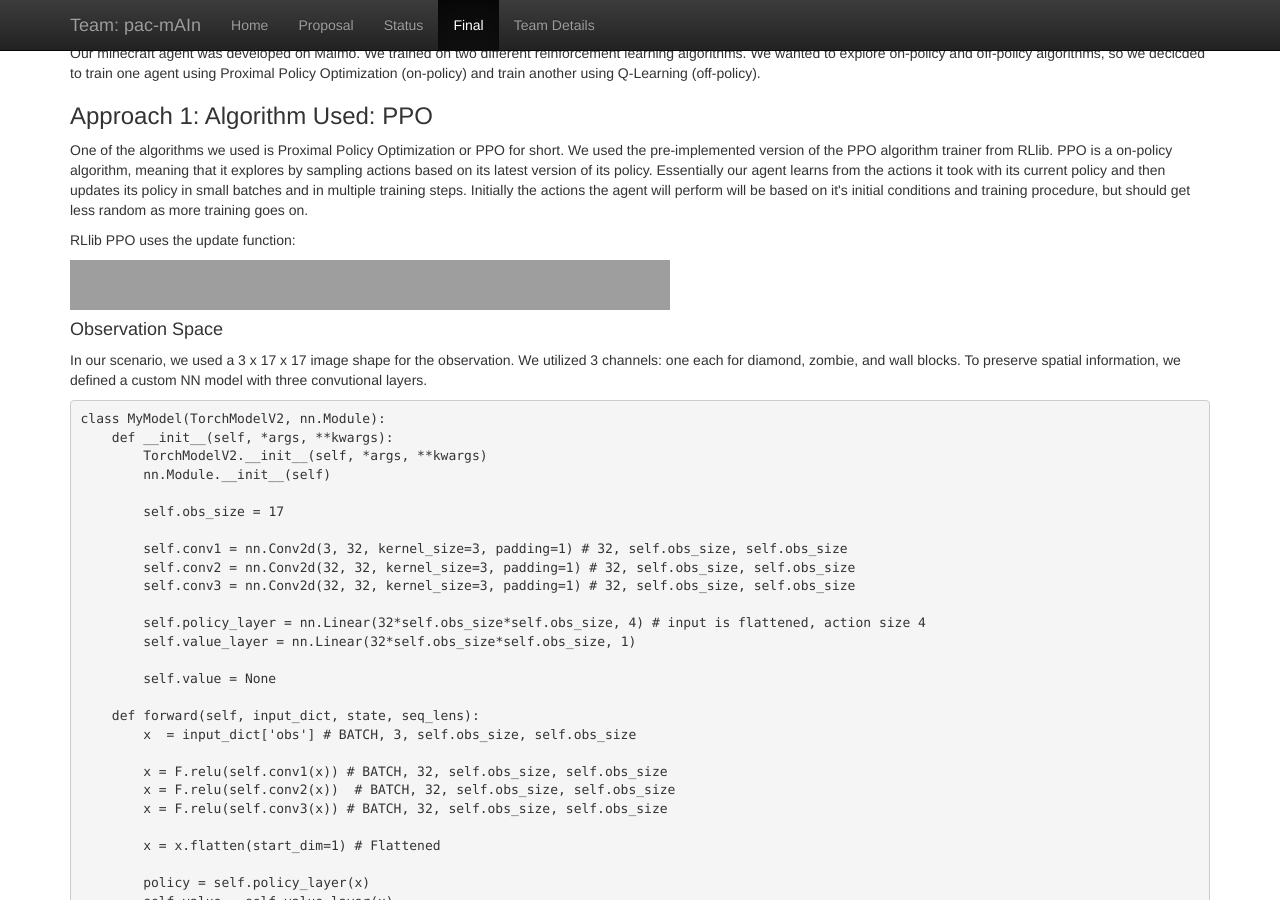
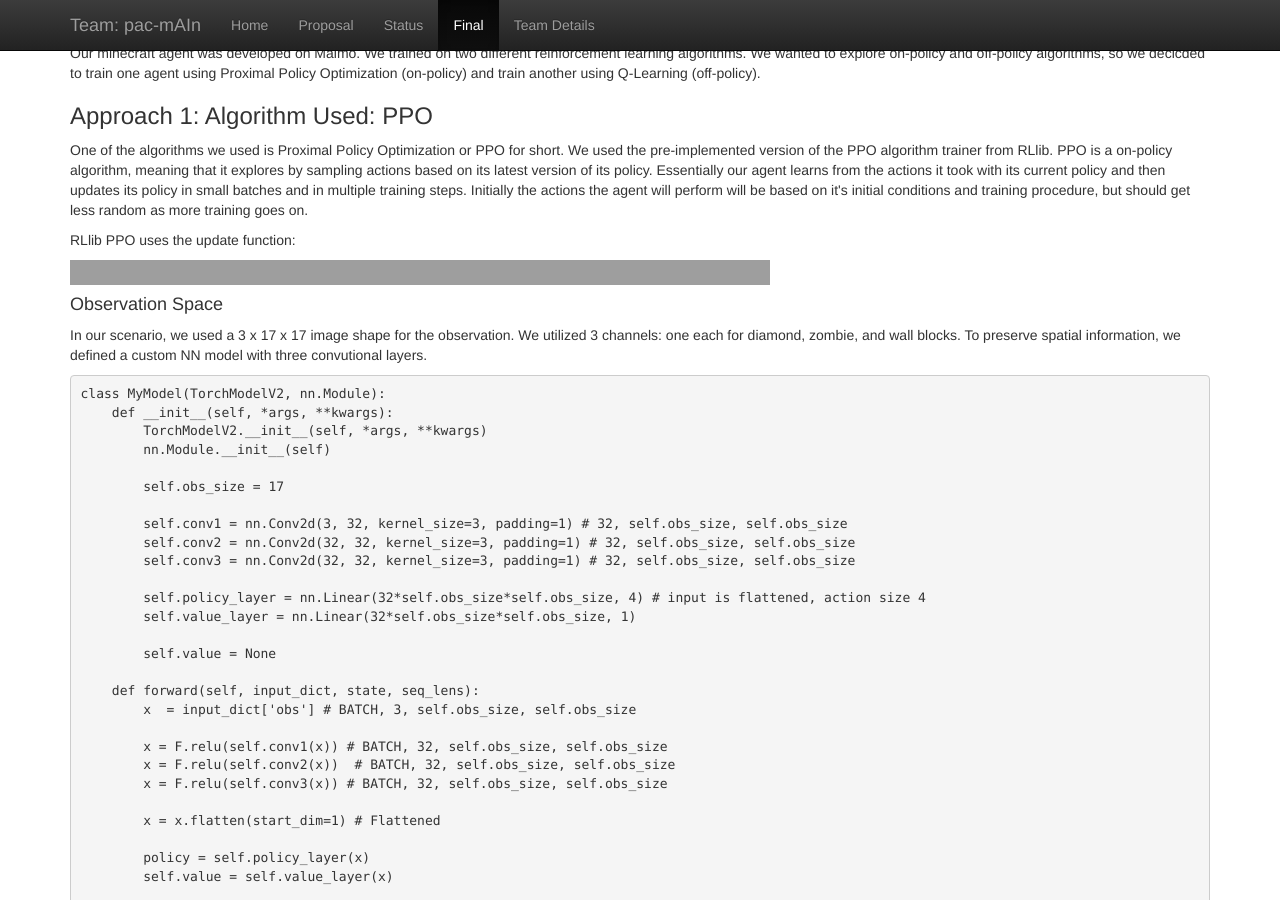
Before and after one commit to armaansd/pac-mAIn, a Jekyll site: the page built from docs/final.md, in a window 1280 px wide and 900 px high, scrolled down 2646 px. Built offline with Jekyll 4.4.1, drawn with Linux system fonts in a browser that asks for light colours; grey boxes are pictures that could not be loaded.

Commit message:
Update final.md

```diff
--- a/docs/final.md
+++ b/docs/final.md
@@ -66,7 +66,7 @@ PPO is a on-policy algorithm, meaning that it explores by sampling actions based
 
 RLlib PPO uses the update function:
 
-<img src="https://user-images.githubusercontent.com/75513952/145362188-1b81a847-4180-459c-9f78-527ced00c5c5.png" width="600" height="50">
+<img src="https://user-images.githubusercontent.com/75513952/145362188-1b81a847-4180-459c-9f78-527ced00c5c5.png" width="700" height="25">
 
 
 #### Observation Space
```
